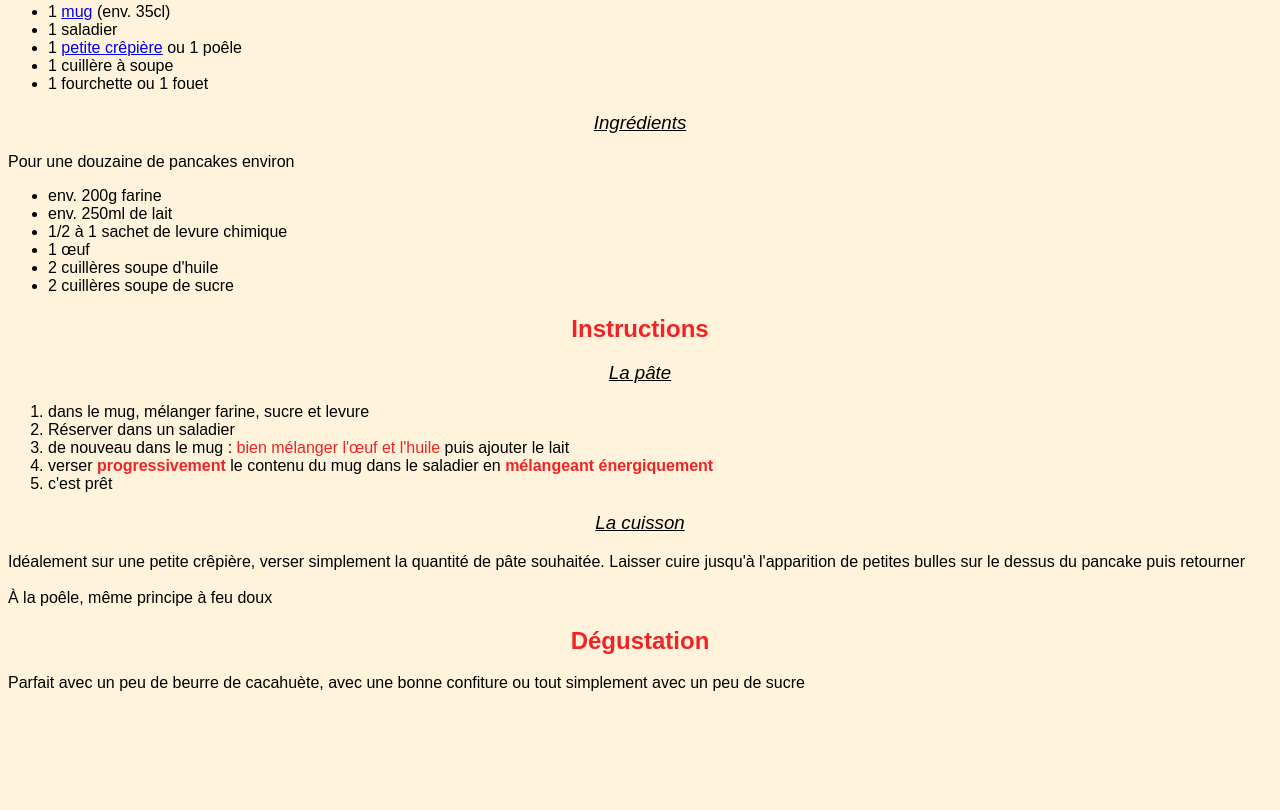
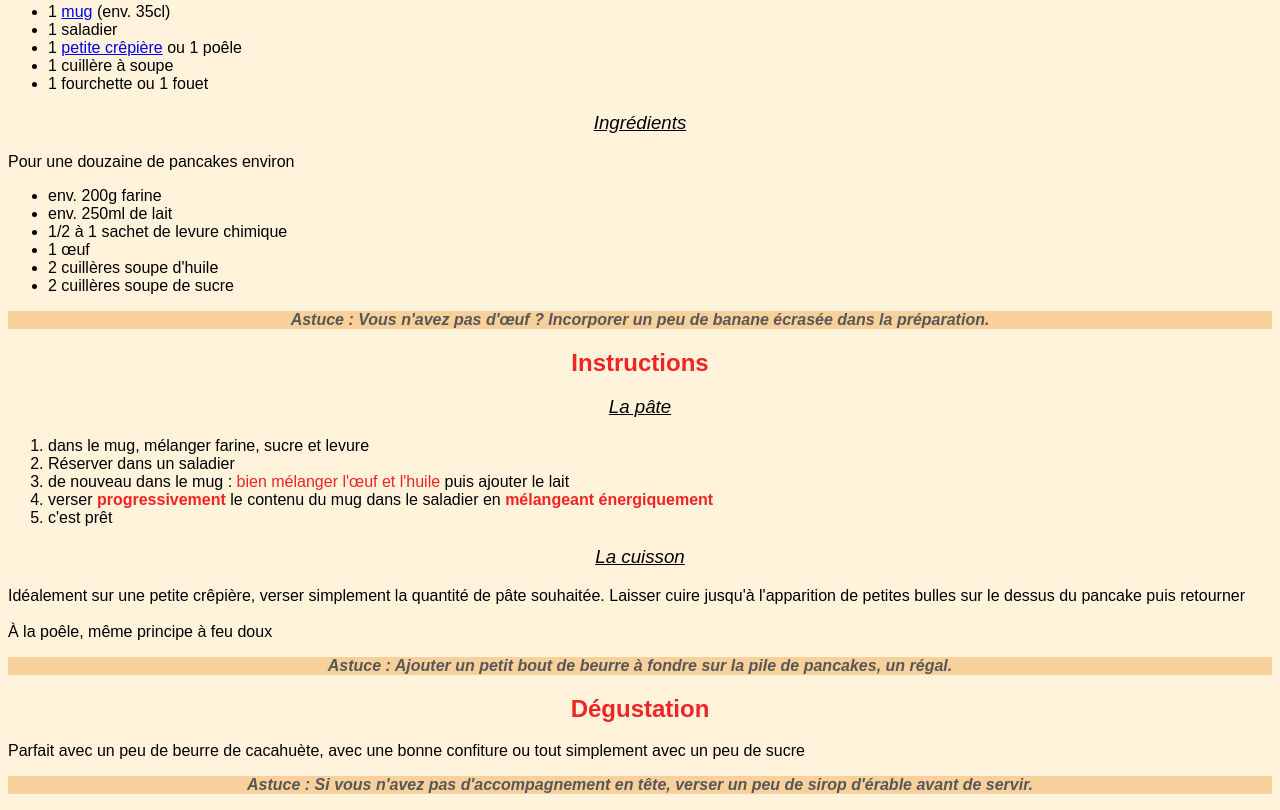
Before and after one commit to Sasha-Polgar/Challenge-pancakes, a plain HTML site: page index.html in a window 1280 px wide. Shown: the part 1295-2105 px from the top of the page. Before the commit the page ends 2003 px from the top, so only its background shows below. Drawn offline with Linux system fonts and the light colour scheme.

Commit message:
Ajout du challenge avec les 2 bonus

```diff
--- a/index.html
+++ b/index.html
@@ -47,6 +47,8 @@
                 <li>2 cuillères soupe de sucre</li>
             </ul>
 
+            <p class="astuce">Astuce : Vous n'avez pas d'œuf ? Incorporer un peu de banane écrasée dans la préparation.</p>
+
     <h2>Instructions</h2>
 
         <h3>La pâte</h3>
@@ -67,11 +69,15 @@
 
                 À la poêle, même principe à feu doux
             </p>
+
+            <p class="astuce">Astuce : Ajouter un petit bout de beurre à fondre sur la pile de pancakes, un régal.</p>
     <h2>Dégustation</h2>
 
         <p>
             Parfait avec un peu de beurre de cacahuète, avec une bonne confiture ou tout simplement avec un peu de sucre
         </p>
 
+        <p class="astuce">Astuce : Si vous n'avez pas d'accompagnement en tête, verser un peu de sirop d'érable avant de servir.</p>
+
 </body>
 </html>
--- a/styles/style.css
+++ b/styles/style.css
@@ -43,3 +43,12 @@ img {
     width: 100%;
     height: auto;
 }
+
+.astuce {
+
+    text-align: center;
+    background-color: #f7d09c;
+    font-style: italic;
+    color: #575757;
+    font-weight: 900;
+}
```
